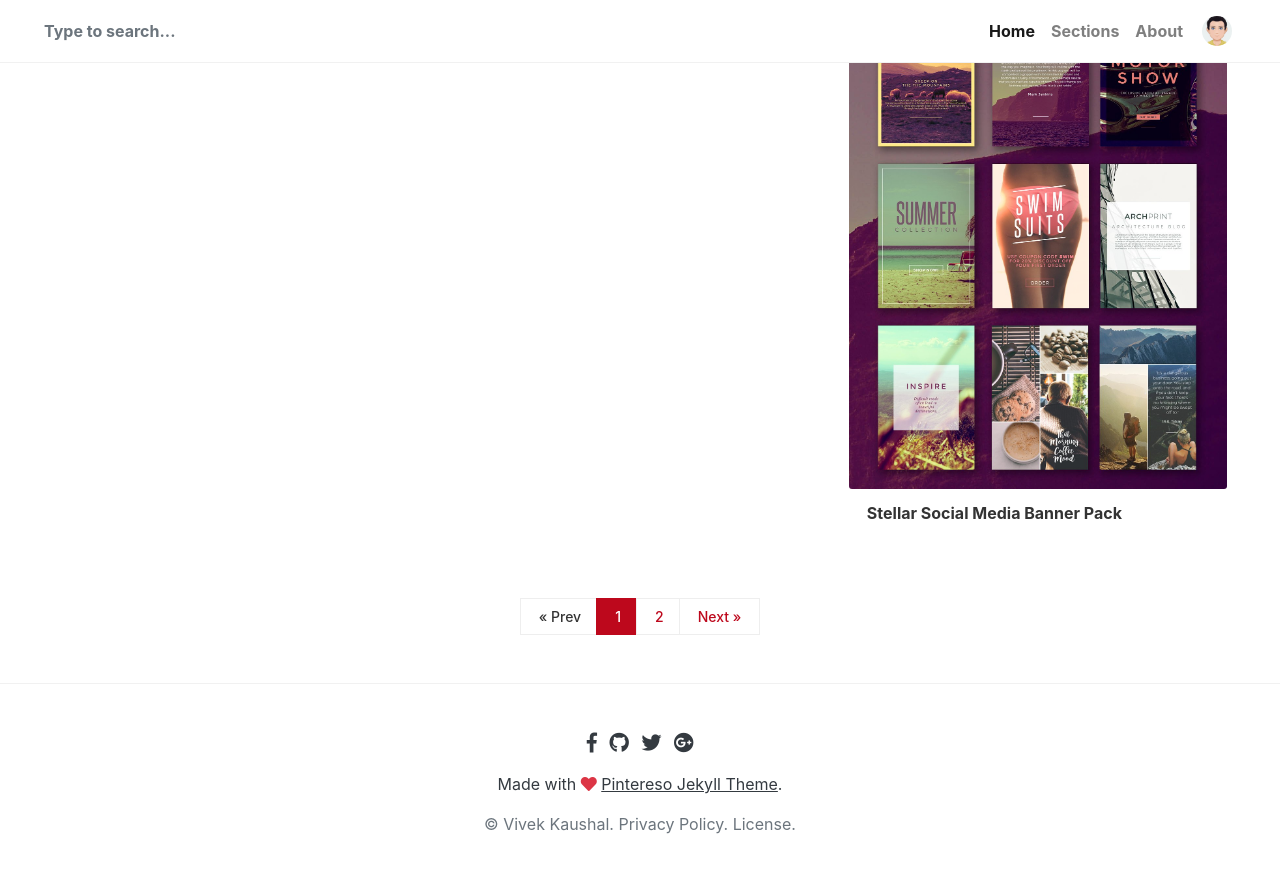
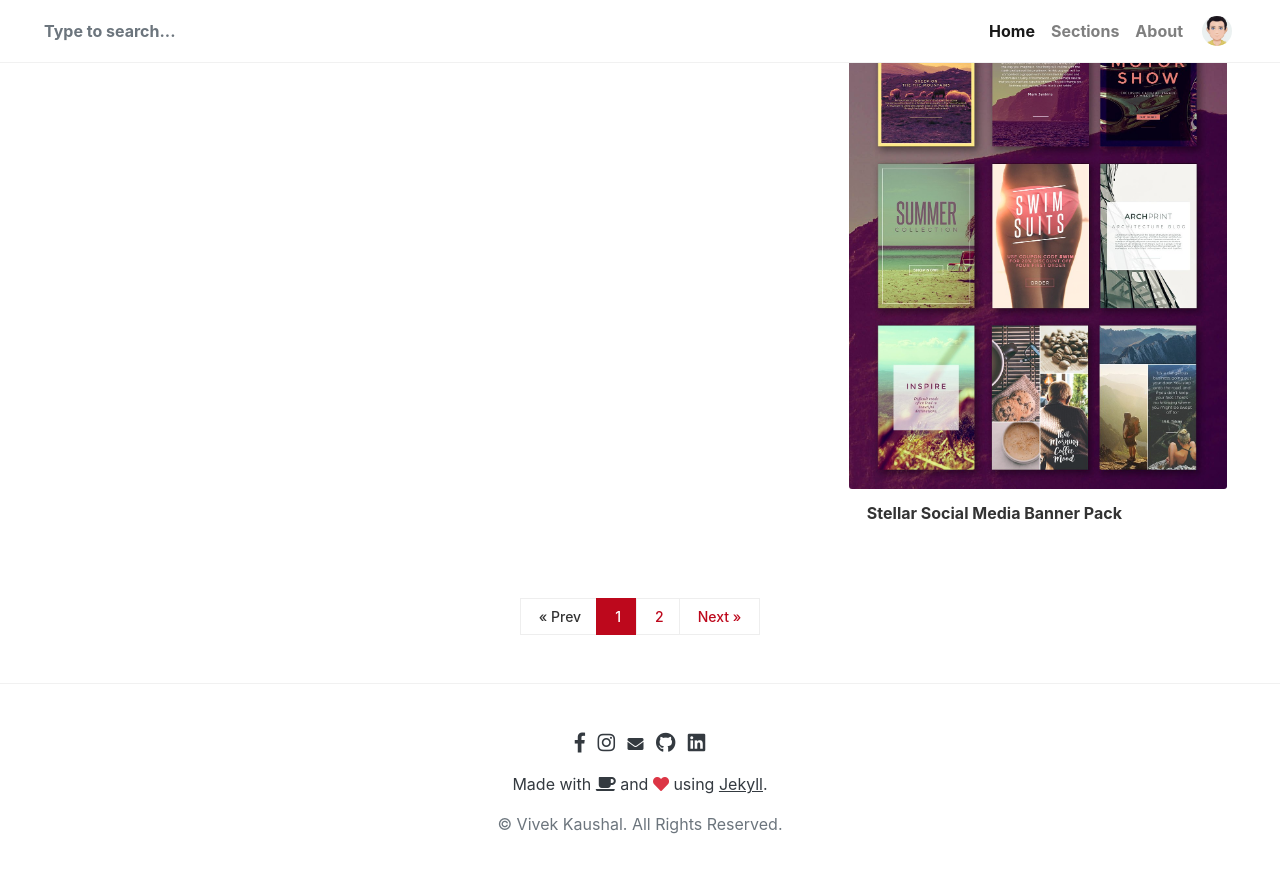
Before and after one commit to kaushalvivek/pintresto-modified-jekyll, a Jekyll site: the page built from index.html, in a window 1280 px wide and 900 px high, scrolled down 4442 px. Shown: the top 873 px of the window. Built offline with Jekyll 4.4.1, drawn with Linux system fonts in a browser that asks for light colours; nearby versions of some CDN libraries; library files that are not in the unit come from our copies; the list of posts is cut into pages by our own code.

Commit message:
All aesthetics corrected, footer corrected, home page rtd

```diff
--- a/_includes/footer-copyright.html
+++ b/_includes/footer-copyright.html
@@ -5,27 +5,24 @@
 
 <p>
 
-<span class="credits">
+    <span class="credits">
 
-	<a target="_blank" class="text-dark" href="https://www.wowthemes.net/pintereso-free-bootstrap-jekyll-theme/">
-		Made with <i class="fa fa-heart text-danger"></i> <u>Pintereso Jekyll Theme</u>.
-	</a>
+        <a target="_blank" class="text-dark" href="https://jekyllrb.com">
+            Made with <i class="fa fa-coffee"></i> and <i class="fa fa-heart text-danger"></i> using
+            <u>Jekyll</u>.
+        </a>
 
-</span>
+    </span>
 
 </p>
 
 <p>
     <a class="text-muted" href="{{site.url}}{{site.baseurl}}/">
-        &copy;  {{site.name}}.
+        &copy; {{site.name}}.
     </a>
 
-    <a class="text-muted" href="{{site.url}}{{site.baseurl}}/privacy-policy.html">
-        Privacy Policy.
-    </a>
-
-    <a class="text-muted" target="_blank" href="https://www.wowthemes.net/freebies-license/">
-        License.
+    <a class="text-muted" target="_blank" href="#">
+        All Rights Reserved.
     </a>
 
 </p>
--- a/_includes/footer-social.html
+++ b/_includes/footer-social.html
@@ -1,15 +1,18 @@
 <!--  Replace footer social links here -->
 
-<li class="d-inline-block ml-1 mr-1"><a target="_blank" href="https://www.facebook.com/wowthemesnet"
+<li class="d-inline-block ml-1 mr-1"><a target="_blank" href="https://www.facebook.com/vivekkaushal1998"
     class="text-dark"><i class="fab fa-facebook-f"></i></a>
 </li>
 
-<li class="d-inline-block ml-1 mr-1"><a target="_blank" href="https://github.com/wowthemesnet" class="text-dark"><i
+<li class="d-inline-block ml-1 mr-1"><a target="_blank" href="https://instagram.com/vivekkaushal" class="text-dark"><i
+      class="fab fa-instagram"></i></a></li>
+
+<li class="d-inline-block ml-1 mr-1"><a target="_blank" href="mailto:vivek.kaushal@outlook.com" class="text-dark"><i
+      class="fa fa-envelope"></i></a></li>
+</li>
+
+<li class="d-inline-block ml-1 mr-1"><a target="_blank" href="https://github.com/kaushalvivek" class="text-dark"><i
       class="fab fa-github"></i></a></li>
 
-<li class="d-inline-block ml-1 mr-1"><a target="_blank" href="https://twitter.com/wowthemesnet" class="text-dark"><i
-      class="fab fa-twitter"></i></a></li>
-
-<li class="d-inline-block ml-1 mr-1"><a target="_blank" href="https://plus.google.com/+WowthemesNet"
-    class="text-dark"><i class="fab fa-google-plus"></i></a>
-</li>
+<li class="d-inline-block ml-1 mr-1"><a target="_blank" href="https://linkedin.com/in/vivekkaushal1998"
+    class="text-dark"><i class="fab fa-linkedin"></i></a></li>
```
